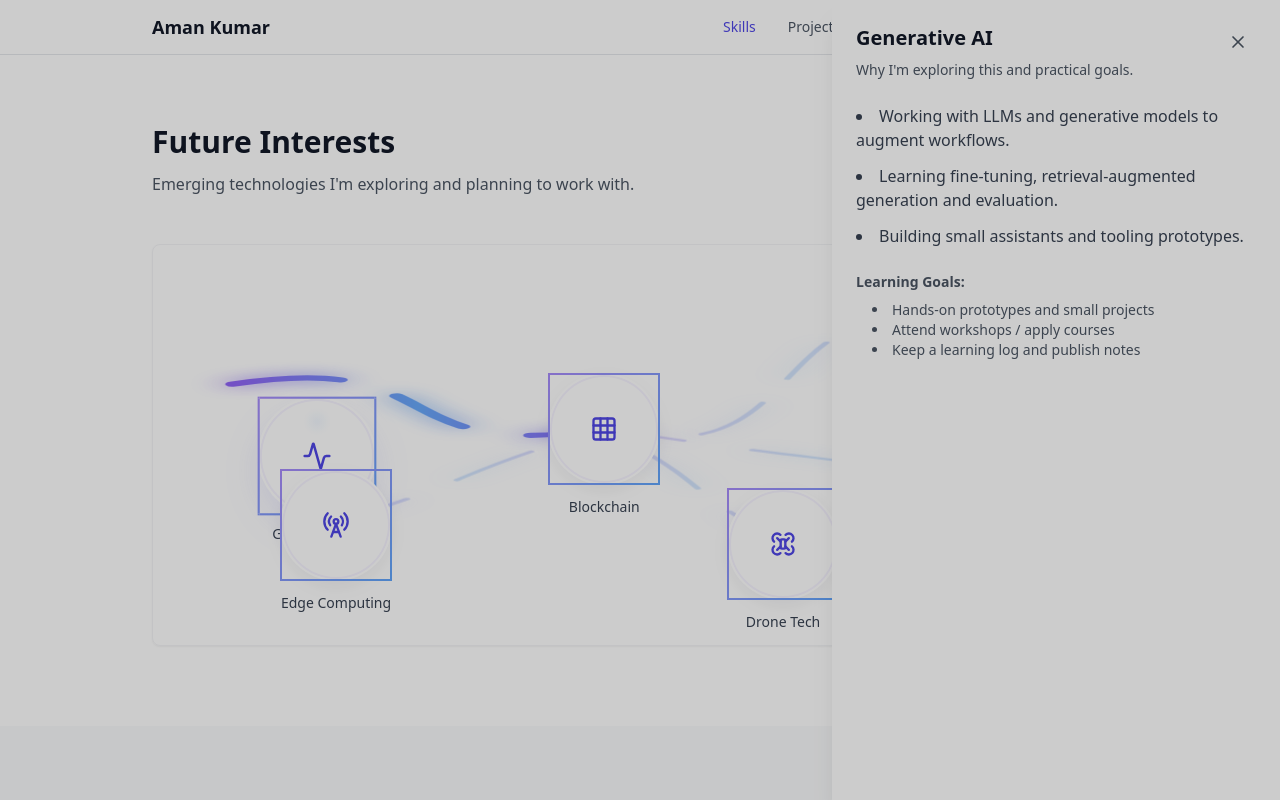
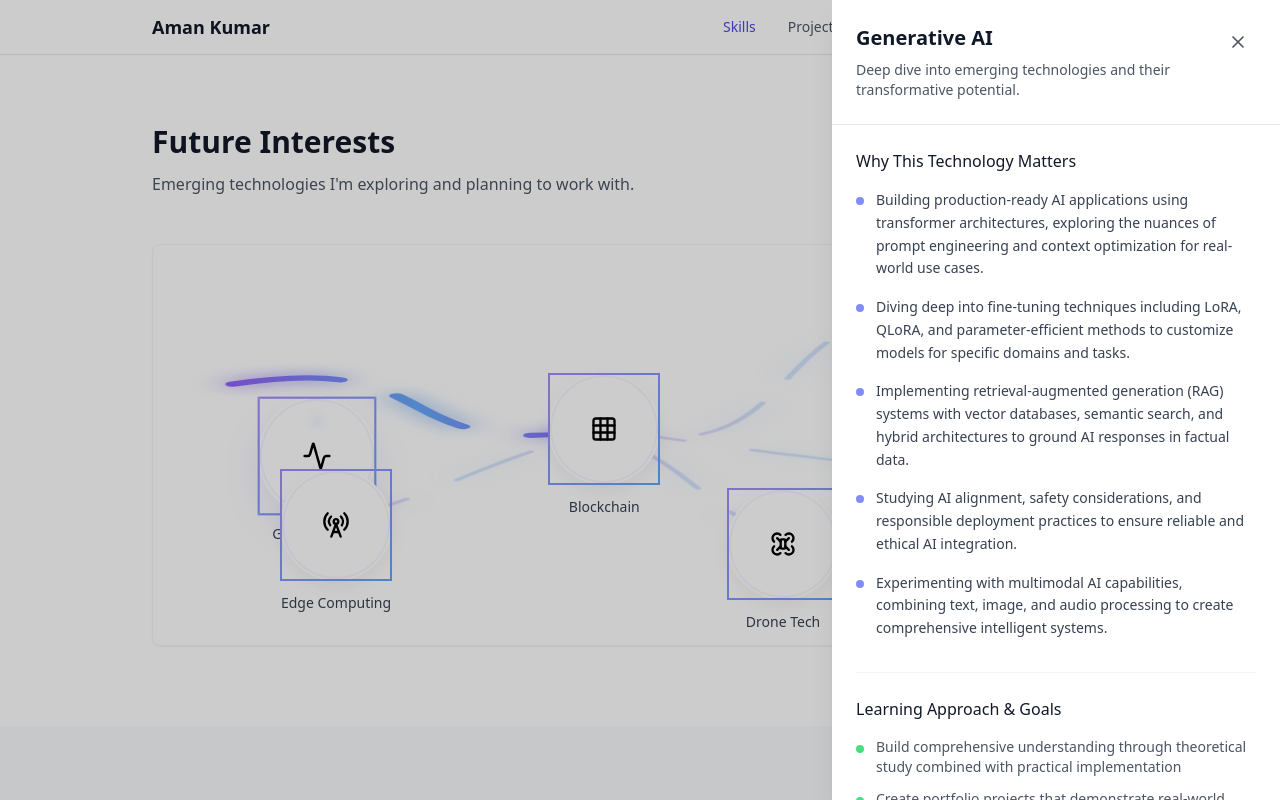
Before and after one commit to EternalKnight002/my-portfolio, a Next.js app: page / in a window 1280 px wide. Both pictures are taken after a click on the button "Generative AI". Shown: the part 1805-2605 px from the top of the page. Built offline with nearby package versions, Linux system fonts and the light colour scheme.

Commit message:
changes made in future

```diff
--- a/components/FutureInterestsSection.tsx
+++ b/components/FutureInterestsSection.tsx
@@ -32,9 +32,11 @@ const NODES: Node[] = [
     top: 36,
     Icon: GenerativeIcon,
     details: [
-      "Working with LLMs and generative models to augment workflows.",
-      "Learning fine-tuning, retrieval-augmented generation and evaluation.",
-      "Building small assistants and tooling prototypes.",
+      "Building production-ready AI applications using transformer architectures, exploring the nuances of prompt engineering and context optimization for real-world use cases.",
+      "Diving deep into fine-tuning techniques including LoRA, QLoRA, and parameter-efficient methods to customize models for specific domains and tasks.",
+      "Implementing retrieval-augmented generation (RAG) systems with vector databases, semantic search, and hybrid architectures to ground AI responses in factual data.",
+      "Studying AI alignment, safety considerations, and responsible deployment practices to ensure reliable and ethical AI integration.",
+      "Experimenting with multimodal AI capabilities, combining text, image, and audio processing to create comprehensive intelligent systems.",
     ],
   },
   {
@@ -44,8 +46,11 @@ const NODES: Node[] = [
     top: 18,
     Icon: QuantumIcon,
     details: [
-      "Exploring quantum algorithms and Qiskit basics.",
-      "Understanding implications for optimization and cryptography.",
+      "Mastering quantum mechanics fundamentals including superposition, entanglement, and quantum interference to understand the theoretical foundation of quantum computation.",
+      "Learning quantum algorithm design through hands-on implementation of Shor&apos;s algorithm, Grover&apos;s search, and quantum machine learning algorithms using Qiskit and Cirq.",
+      "Exploring quantum cryptography and post-quantum security implications, understanding how quantum computing will reshape cybersecurity landscapes.",
+      "Investigating near-term quantum applications in optimization, simulation of molecular systems, and financial modeling using NISQ (Noisy Intermediate-Scale Quantum) devices.",
+      "Understanding quantum error correction, fault-tolerant quantum computing, and the path to achieving quantum advantage in practical applications.",
     ],
   },
   {
@@ -55,8 +60,12 @@ const NODES: Node[] = [
     top: 80,
     Icon: EdgeIcon,
     details: [
-      "Real-time processing near devices and serverless edge patterns.",
-      "Integrating cloud-native practices for low-latency apps.",
+      "Architecting distributed systems that process data closer to its source, reducing latency and bandwidth requirements for real-time applications.",
+      "Implementing edge-native applications using containerization technologies like Docker and Kubernetes at the edge, with focus on resource-constrained environments.",
+      "Building serverless edge functions and exploring CDN-based computing platforms to create globally distributed, low-latency applications.",
+      "Integrating IoT devices with edge processing capabilities, creating intelligent sensor networks that can make autonomous decisions locally.",
+      "Studying edge security challenges, including device authentication, secure communication protocols, and distributed trust mechanisms.",
+      "Exploring 5G network integration and how edge computing enables new possibilities in autonomous vehicles, industrial automation, and smart cities.",
     ],
   },
   {
@@ -66,8 +75,12 @@ const NODES: Node[] = [
     top: 86,
     Icon: DroneIcon,
     details: [
-      "Aerial autonomy, mapping and fleet orchestration.",
-      "Combining sensors, control loops and AI at the edge.",
+      "Understanding autonomous flight control systems, including PID controllers, sensor fusion algorithms, and computer vision for navigation and obstacle avoidance.",
+      "Implementing SLAM (Simultaneous Localization and Mapping) algorithms for autonomous mapping and exploration in unknown environments.",
+      "Exploring swarm robotics principles to coordinate multiple drones for complex missions like search and rescue, environmental monitoring, and precision agriculture.",
+      "Building computer vision pipelines for real-time object detection, tracking, and classification from aerial perspectives using deep learning models.",
+      "Learning regulatory frameworks, airspace management systems, and safety protocols for commercial and research drone operations.",
+      "Investigating applications in precision agriculture, infrastructure inspection, disaster response, and environmental conservation through aerial data collection.",
     ],
   },
   {
@@ -77,8 +90,12 @@ const NODES: Node[] = [
     top: 50,
     Icon: BlockchainIcon,
     details: [
-      "Smart contracts, dApps and decentralized identity.",
-      "Building small proofs-of-concept and exploring ecosystems.",
+      "Deep-diving into consensus mechanisms like Proof of Stake, Proof of Work, and emerging alternatives, understanding their trade-offs in security, scalability, and energy efficiency.",
+      "Developing smart contracts using Solidity, Rust, and other blockchain languages, with emphasis on security best practices and gas optimization techniques.",
+      "Exploring Layer 2 scaling solutions including state channels, sidechains, and rollups to address blockchain scalability challenges.",
+      "Building decentralized applications (dApps) with focus on user experience, integrating with Web3 wallets and handling blockchain state management.",
+      "Investigating decentralized identity solutions, zero-knowledge proofs, and privacy-preserving technologies for next-generation blockchain applications.",
+      "Understanding tokenomics, DeFi protocols, NFT ecosystems, and the broader implications of decentralized finance on traditional financial systems.",
     ],
   },
   {
@@ -88,8 +105,12 @@ const NODES: Node[] = [
     top: 68,
     Icon: VrIcon,
     details: [
-      "Immersive UX, Three.js / WebXR experiments.",
-      "Prototyping training and visualization use-cases.",
+      "Creating immersive 3D experiences using WebXR, Three.js, and Unity, focusing on cross-platform compatibility and performance optimization.",
+      "Implementing spatial computing concepts including hand tracking, eye tracking, and gesture recognition for natural human-computer interaction.",
+      "Exploring haptic feedback systems and multi-sensory interfaces to create more engaging and realistic virtual experiences.",
+      "Developing AR applications that seamlessly blend digital content with the real world, using computer vision and simultaneous localization and mapping.",
+      "Building VR training simulations for education, healthcare, and industrial applications, incorporating learning analytics and assessment frameworks.",
+      "Investigating the metaverse concept, social VR platforms, and the future of remote collaboration through immersive technologies.",
     ],
   },
 ];
@@ -223,7 +244,7 @@ export default function FutureInterestsSection() {
                     />
 
                     <div className="relative z-10 flex flex-col items-center justify-center">
-                      <Icon className="w-7 h-7 text-indigo-600" />
+                      <Icon className="w-7 h-7 text-black" />
                       <div className="sr-only">{node.name}</div>
                     </div>
 
@@ -255,7 +276,7 @@ export default function FutureInterestsSection() {
                 className="w-full flex items-center gap-4 p-4 rounded-lg border bg-white shadow-sm hover:shadow-md transition"
               >
                 <div className="flex items-center justify-center w-12 h-12 rounded-full bg-white border-2" style={{ borderImageSource: "linear-gradient(135deg,#a78bfa,#60a5fa)", borderImageSlice: 1 }}>
-                  <Icon className="w-6 h-6 text-indigo-600" />
+                  <Icon className="w-6 h-6 text-black" />
                 </div>
                 <div className="text-left">
                   <div className="font-medium text-gray-800">{node.name}</div>
@@ -270,6 +291,23 @@ export default function FutureInterestsSection() {
       {/* slide-in panel (shared between desktop & mobile) */}
       <Transition.Root show={!!active} as={Fragment}>
         <Dialog as="div" className="relative z-50" onClose={() => setActive(null)}>
+          {/* Background overlay */}
+          <Transition.Child
+            as={Fragment}
+            enter="ease-in-out duration-300"
+            enterFrom="opacity-0"
+            enterTo="opacity-100"
+            leave="ease-in-out duration-300"
+            leaveFrom="opacity-100"
+            leaveTo="opacity-0"
+          >
+            <div className="fixed inset-0 bg-black/20" />
+          </Transition.Child>
+
+          {/* Sliding panel */}
+          <div className="fixed inset-0 overflow-hidden">
+            <div className="absolute inset-0 overflow-hidden">
+              <div className="pointer-events-none fixed inset-y-0 right-0 flex max-w-full pl-10">
                 <Transition.Child
                   as={Fragment}
                   enter="transform transition ease-in-out duration-300"
@@ -279,38 +317,75 @@ export default function FutureInterestsSection() {
                   leaveFrom="translate-x-0"
                   leaveTo="translate-x-full"
                 >
-            <Dialog.Panel className="fixed right-0 top-0 bottom-0 w-full max-w-md bg-white shadow-xl p-6 overflow-y-auto">
-              <div className="flex items-start justify-between gap-4">
-                <div>
+                  <Dialog.Panel className="pointer-events-auto relative w-screen max-w-md">
+                    <div className="flex h-full flex-col bg-white shadow-xl">
+                      {/* Header */}
+                      <div className="flex items-start justify-between gap-4 p-6 border-b border-gray-200">
+                        <div className="flex-1">
                           <Dialog.Title className="text-xl font-semibold text-gray-900">
                             {active?.name}
                           </Dialog.Title>
-                  <p className="mt-2 text-sm text-gray-600">Why I&apos;m exploring this and practical goals.</p>
+                          <p className="mt-2 text-sm text-gray-600">Deep dive into emerging technologies and their transformative potential.</p>
                         </div>
 
-                <button onClick={() => setActive(null)} className="p-2 rounded hover:bg-gray-100">
+                        <button
+                          onClick={() => setActive(null)}
+                          className="flex-shrink-0 p-2 rounded hover:bg-gray-100 transition-colors"
+                        >
                           <X className="w-5 h-5 text-gray-600" />
                         </button>
                       </div>
 
-              <ul className="mt-6 space-y-3 text-gray-700 list-disc list-inside">
-                {active?.details.map((d, idx) => (
-                  <li key={idx}>{d}</li>
+                      {/* Scrollable content */}
+                      <div className="flex-1 overflow-y-auto p-6">
+                        <div className="space-y-4">
+                          <h3 className="font-medium text-gray-900">Why This Technology Matters</h3>
+                          <ul className="space-y-4 text-gray-700">
+                            {active?.details.map((detail, idx) => (
+                              <li key={idx} className="flex items-start gap-3">
+                                <span className="flex-shrink-0 w-2 h-2 bg-indigo-400 rounded-full mt-2"></span>
+                                <span className="text-sm leading-relaxed">{detail}</span>
+                              </li>
                             ))}
                           </ul>
+                        </div>
 
-              <div className="mt-6 text-sm text-gray-600">
-                <strong>Learning Goals:</strong>
-                <ul className="list-disc list-inside ml-4 mt-2">
-                  <li>Hands-on prototypes and small projects</li>
-                  <li>Attend workshops / apply courses</li>
-                  <li>Keep a learning log and publish notes</li>
+                        <div className="mt-8 pt-6 border-t border-gray-100">
+                          <h3 className="font-medium text-gray-900 mb-4">Learning Approach & Goals</h3>
+                          <ul className="space-y-3 text-sm text-gray-600">
+                            <li className="flex items-start gap-3">
+                              <span className="flex-shrink-0 w-2 h-2 bg-green-400 rounded-full mt-2"></span>
+                              <span>Build comprehensive understanding through theoretical study combined with practical implementation</span>
+                            </li>
+                            <li className="flex items-start gap-3">
+                              <span className="flex-shrink-0 w-2 h-2 bg-green-400 rounded-full mt-2"></span>
+                              <span>Create portfolio projects that demonstrate real-world applications and problem-solving capabilities</span>
+                            </li>
+                            <li className="flex items-start gap-3">
+                              <span className="flex-shrink-0 w-2 h-2 bg-green-400 rounded-full mt-2"></span>
+                              <span>Engage with research communities, attend conferences, and contribute to open-source projects in the field</span>
+                            </li>
+                            <li className="flex items-start gap-3">
+                              <span className="flex-shrink-0 w-2 h-2 bg-green-400 rounded-full mt-2"></span>
+                              <span>Establish learning partnerships and mentorship relationships with industry experts and researchers</span>
+                            </li>
+                            <li className="flex items-start gap-3">
+                              <span className="flex-shrink-0 w-2 h-2 bg-green-400 rounded-full mt-2"></span>
+                              <span>Document the learning journey through technical blog posts, tutorials, and knowledge-sharing presentations</span>
+                            </li>
+                            <li className="flex items-start gap-3">
+                              <span className="flex-shrink-0 w-2 h-2 bg-green-400 rounded-full mt-2"></span>
+                              <span>Apply interdisciplinary thinking to explore intersections between these technologies and existing expertise</span>
+                            </li>
                           </ul>
+                        </div>
+                      </div>
                     </div>
                   </Dialog.Panel>
                 </Transition.Child>
-
-          <div className="fixed inset-0 bg-black/20" aria-hidden="true" />
+              </div>
+            </div>
+          </div>
         </Dialog>
       </Transition.Root>
 
```
Lines whose indentation alone changed are shown as unchanged.
